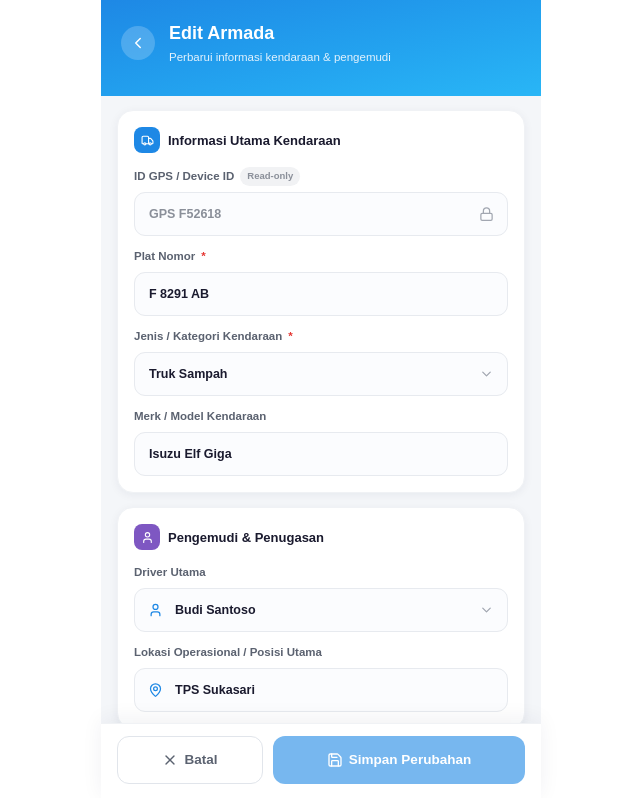
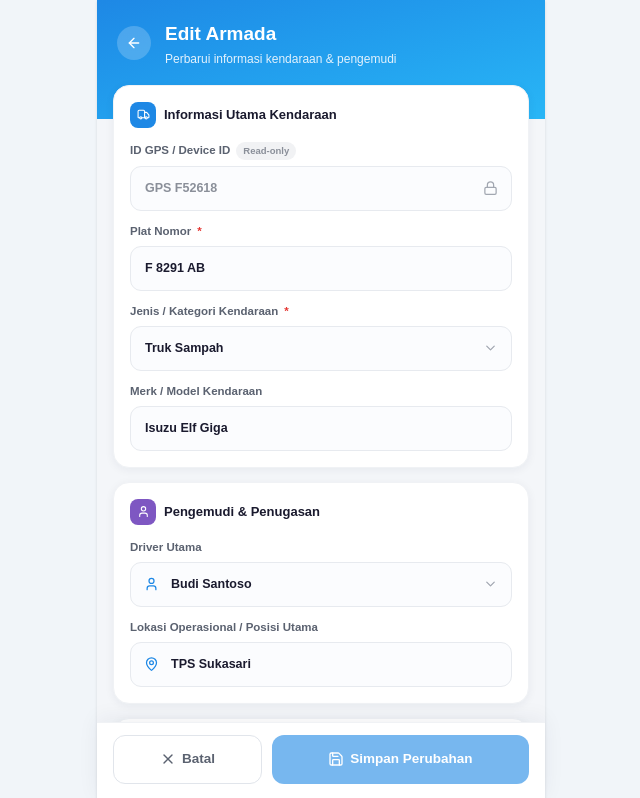
Before and after one commit to puspad170-glitch/pindaitracking, a Next.js app: page /editarmada in a window 1280 px wide. Shown: the top 798 px of the page, without its empty margins (319-959 px from the left). Built offline with nearby package versions, Linux system fonts and the light colour scheme; a web font is replaced by a local one.

Commit message:
revisi card dan ukuran halaman

```diff
--- a/src/app/editarmada/informasiutama.tsx
+++ b/src/app/editarmada/informasiutama.tsx
@@ -34,7 +34,7 @@ export default function InformasiUtama({
   errors = {},
 }: InformasiUtamaProps) {
   return (
-    <div className="bg-white rounded-2xl p-4 border border-[#F0F2F5] shadow-[0_2px_10px_rgba(20,30,60,0.06)] mb-3.5">
+    <div className="bg-white rounded-2xl p-4 border border-[#F0F2F5] shadow-[0_2px_10px_rgba(20,30,60,0.06)] mb-3.5 relative -mt-12 z-10">
       <div className="flex items-center gap-2 mb-3.5">
         <div className="w-[26px] h-[26px] rounded-lg bg-[#1E88E5] text-white flex items-center justify-center flex-shrink-0">
           <Truck size={13} />
--- a/src/app/editarmada/navbar.tsx
+++ b/src/app/editarmada/navbar.tsx
@@ -1,7 +1,7 @@
 "use client";
 
 import { useRouter } from "next/navigation";
-import { ChevronLeft } from "lucide-react";
+import { ArrowLeft } from "lucide-react";
 
 interface NavbarProps {
   title?: string;
@@ -17,18 +17,19 @@ export default function Navbar({
   const router = useRouter();
 
   return (
-    <div className="bg-gradient-to-br from-[#1E88E5] to-[#29B6F6] px-5 pt-5 pb-[30px]">
+    /* pb-[52px] disesuaikan agar posisinya setinggi area header di Daftar Armada */
+    <div className="bg-gradient-to-br from-[#1E88E5] to-[#29B6F6] px-5 pt-5 pb-[52px]">
       <div className="flex items-center gap-3.5">
         <button
           onClick={() => (onBack ? onBack() : router.back())}
           aria-label="Kembali"
           className="w-[34px] h-[34px] rounded-full bg-white/20 flex items-center justify-center text-white flex-shrink-0 active:scale-95 transition"
         >
-          <ChevronLeft size={18} />
+          <ArrowLeft size={16} />
         </button>
         <div>
-          <h1 className="text-white text-[18px] font-extrabold">{title}</h1>
-          <p className="text-[#E3F2FD] text-[11.5px] mt-0.5">{subtitle}</p>
+          <h1 className="text-white text-[19px] font-extrabold">{title}</h1>
+          <p className="text-[#E3F2FD] text-xs mt-0.5">{subtitle}</p>
         </div>
       </div>
     </div>
--- a/src/app/editarmada/page.tsx
+++ b/src/app/editarmada/page.tsx
@@ -87,7 +87,8 @@ export default function EditArmadaPage() {
   };
 
   return (
-    <div className="min-h-screen bg-[#F4F6F9] max-w-[440px] mx-auto flex flex-col relative">
+    <div className="flex justify-center min-h-screen bg-slate-100 antialiased font-sans">
+    <div className="relative w-full max-w-md bg-[#F4F6F9] min-h-screen shadow-sm pb-24 flex flex-col">
       {/* Toast sukses */}
       {showToast && (
         <div
@@ -138,5 +139,6 @@ export default function EditArmadaPage() {
         disabled={!isDirty}
       />
     </div>
+    </div>
   );
 }
--- a/src/app/editpengemudi/navbar.tsx
+++ b/src/app/editpengemudi/navbar.tsx
@@ -17,7 +17,7 @@ export default function Navbar({
   const router = useRouter();
 
   return (
-    <div className="bg-gradient-to-br from-[#1E88E5] to-[#29B6F6] px-5 pt-5 pb-11">
+    <div className="bg-gradient-to-br from-[#1E88E5] to-[#29B6F6] px-5 pt-5 pb-[52px]">
       <div className="flex items-center gap-3.5">
         <button
           onClick={() => (onBack ? onBack() : router.back())}
--- a/src/app/editpengemudi/page.tsx
+++ b/src/app/editpengemudi/page.tsx
@@ -100,13 +100,14 @@ export default function EditPengemudiPage() {
   };
 
   return (
-    /* max-w-[480px] disesuaikan agar ukurannya sama dengan Edit Armada */
-    <div className="min-h-screen bg-[#F4F6F9] max-w-[480px] mx-auto flex flex-col relative shadow-lg">
+    <div className="flex justify-center min-h-screen bg-slate-100 antialiased font-sans">
+    <div className="relative w-full max-w-md bg-[#F4F6F9] min-h-screen shadow-sm pb-24 flex flex-col">
+
       {/* Toast sukses */}
       {showToast && (
         <div
           role="status"
-          className="fixed top-3.5 left-1/2 -translate-x-1/2 z-50 w-[calc(100%-32px)] max-w-[448px] flex items-center gap-2.5 bg-[#1a1a2e] text-white rounded-2xl px-3.5 py-3 shadow-[0_10px_30px_rgba(0,0,0,0.3)]"
+          className="fixed top-3.5 left-1/2 -translate-x-1/2 z-50 w-[calc(100%-32px)] max-w-md flex items-center gap-2.5 bg-[#1a1a2e] text-white rounded-2xl px-3.5 py-3 shadow-[0_10px_30px_rgba(0,0,0,0.3)]"
         >
           <span className="w-7 h-7 rounded-full bg-[#1B8A4A] flex items-center justify-center flex-shrink-0">
             <Check size={14} strokeWidth={3} />
@@ -116,6 +117,7 @@ export default function EditPengemudiPage() {
             <div className="text-[11px] text-[#c9cdd6]">Data {formData.nama} telah diperbarui</div>
           </div>
         </div>
+
       )}
 
       {/* Header / Top Navbar */}
@@ -160,5 +162,6 @@ export default function EditPengemudiPage() {
         disabled={!isDirty}
       />
     </div>
+  </div>
   );
 }
--- a/src/app/editpengemudi/profil.tsx
+++ b/src/app/editpengemudi/profil.tsx
@@ -47,7 +47,7 @@ export default function Profil({
   const pickFile = () => inputRef.current?.click();
 
   return (
-    <div className="relative z-10 -mt-[14px] bg-white rounded-2xl px-4 pt-5 pb-[18px] border border-[#F0F2F5] shadow-[0_2px_10px_rgba(20,30,60,0.06)] mb-3.5 flex flex-col items-center">
+    <div className="relative z-10 -mt-12 bg-white rounded-2xl px-4 pt-5 pb-[18px] border border-[#F0F2F5] shadow-[0_2px_10px_rgba(20,30,60,0.06)] mb-3.5 flex flex-col items-center">
       <input
         ref={inputRef}
         type="file"
--- a/src/app/listarmada/page.tsx
+++ b/src/app/listarmada/page.tsx
@@ -49,7 +49,7 @@ export default function ListArmadaPage() {
 
   return (
     <div className="flex justify-center min-h-screen bg-slate-100 antialiased font-sans">
-      <div className="relative w-full max-w-md bg-[#F4F6F9] min-h-screen shadow-sm pb-24 overflow-hidden">
+      <div className="relative w-full max-w-md bg-[#F4F6F9] min-h-screen shadow-sm pb-24 flex flex-col">
         <Navbar
           totalArmada={totalArmada}
           searchQuery={searchQuery}
@@ -58,7 +58,7 @@ export default function ListArmadaPage() {
           onFilterChange={setActiveFilter}
         />
 
-        <main className="px-4 space-y-4 pt-3.5">
+        <main className="flex-1 px-4 space-y-4 pt-3.5">
           <ArmadaAktif vehicles={filteredAktif} />
           <DalamPerjalanan vehicles={filteredPerjalanan} />
           <Maintenance vehicles={filteredMaintenance} />
```
